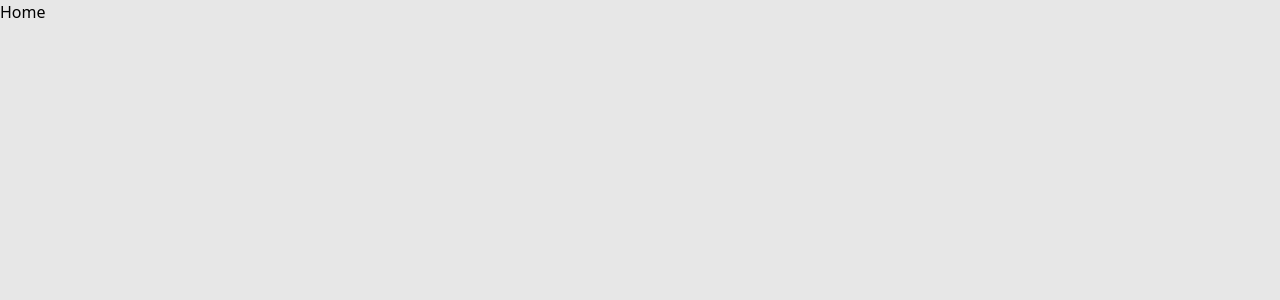
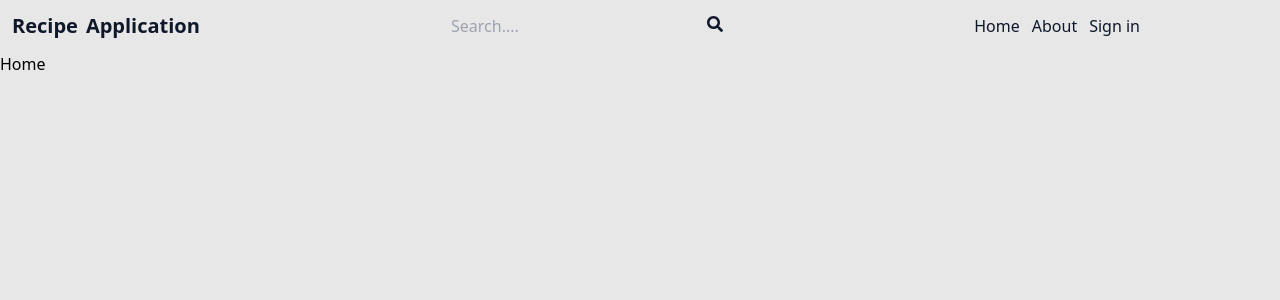
Before and after one commit to IannnMark/Recipe-Application-Client, a React (Vite) app: page / in a window 1280 px wide. Shown: the top 300 px of the page. Built offline with nearby package versions, Linux system fonts and the light colour scheme.

Commit message:
create header ui

```diff
--- a/package.json
+++ b/package.json
@@ -12,6 +12,7 @@
   "dependencies": {
     "react": "^18.3.1",
     "react-dom": "^18.3.1",
+    "react-icons": "^5.3.0",
     "react-router-dom": "^6.26.1"
   },
   "devDependencies": {
@@ -19,6 +20,7 @@
     "@types/react": "^18.3.3",
     "@types/react-dom": "^18.3.0",
     "@vitejs/plugin-react-swc": "^3.5.0",
+    "autoprefixer": "^10.4.20",
     "eslint": "^9.9.0",
     "eslint-plugin-react": "^7.35.0",
     "eslint-plugin-react-hooks": "^5.1.0-rc.0",
--- a/src/components/Header.jsx
+++ b/src/components/Header.jsx
@@ -1,7 +1,34 @@
-
+import { FaSearch } from "react-icons/fa";
 
 export default function Header() {
   return (
-  <header className=""></header>
-  )
+    <header className="">
+      <div className="flex justify-between items-center max-w-6xl max-auto p-3">
+        <h1 className="font-bold text-lg sm:text-xl flex flex-wrap gap-2">
+          <span className="text-slate-900">Recipe</span>
+          <span className="text-slate-900">Application</span>
+        </h1>
+
+        <form className="">
+          <input
+            type="text"
+            placeholder="Search...."
+            className="bg-transparent focus:outline-none w-24 sm:w-64"
+          />
+          <button>
+            <FaSearch className="text-slate-900" />
+          </button>
+        </form>
+        <ul className="flex gap-3">
+          <li className="hidden sm:inline text-slate-900 hover:underline">
+            Home
+          </li>
+          <li className="hidden sm:inline text-slate-900 hover:underline">
+            About
+          </li>
+          <li className="text-slate-900 hover:underline">Sign in</li>
+        </ul>
+      </div>
+    </header>
+  );
 }
--- a/tailwind.config.js
+++ b/tailwind.config.js
@@ -1,16 +1,11 @@
 /** @type {import('tailwindcss').Config} */
-import lineClamp from '@tailwindcss/line-clamp';
 export default {
-    content: ["./index.html", "./src/**/*.{js,ts,jsx,tsx}",
+    content: [
+        "./index.html",
+        "./src/**/*.{js,ts,jsx,tsx}",
     ],
     theme: {
-        extend: {}
-
-        ,
-    }
-
-    ,
-    plugins: [
-        lineClamp,
-    ],
+        extend: {},
+    },
+    plugins: [],
 }
```
Also changed, not shown: 1 other file (tests, documents, lock files or other folders).
